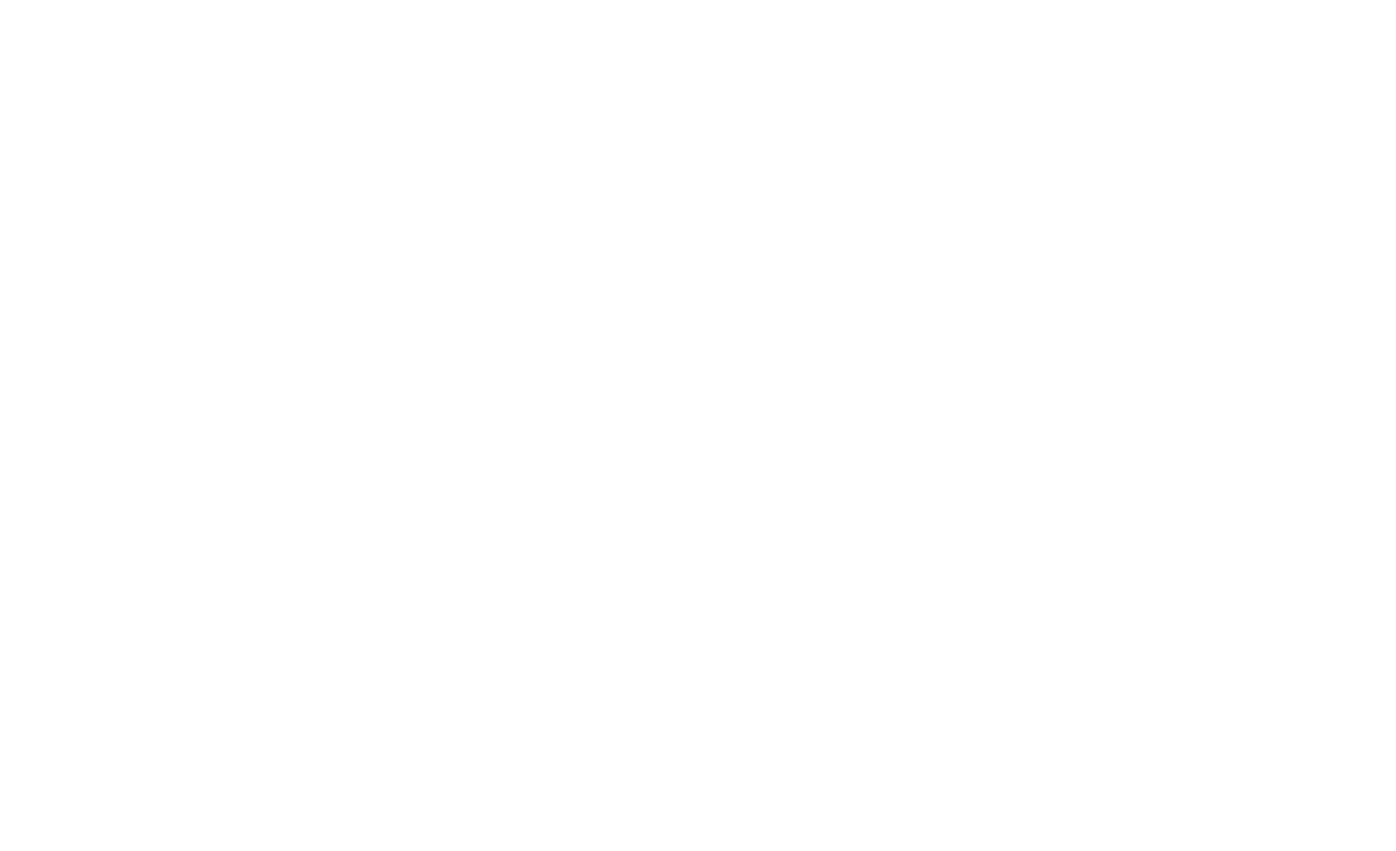
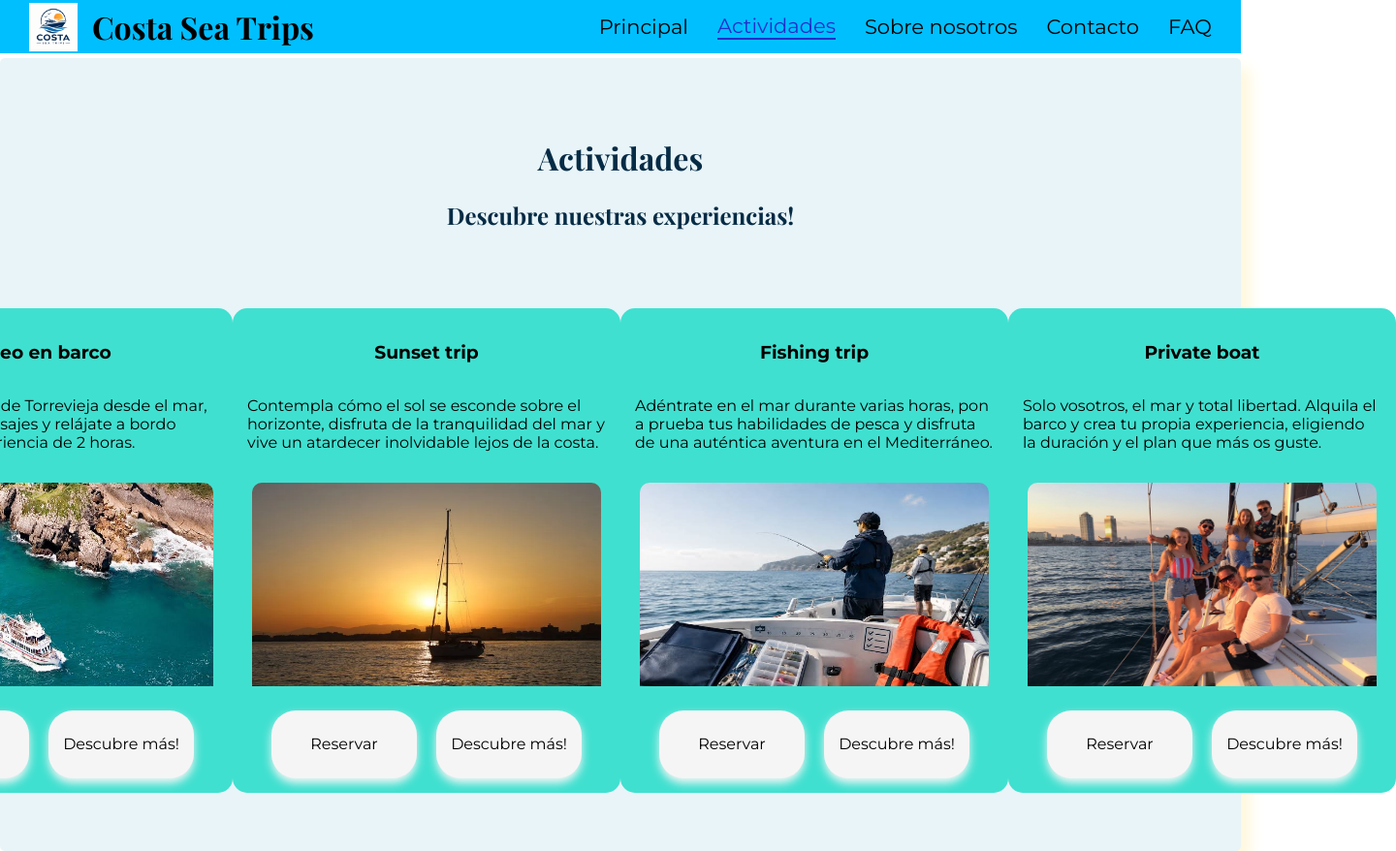
Before and after one commit to Deezer7/CostaSeaTrips, a website: page actividades.html in a window 1280 px wide. Shown: the whole page at 97% size, 1440 px wide, since content can reach past the window. Before the commit the page ends 800 px from the top, so only its background shows below. Drawn offline with nearby package versions, Linux system fonts and the light colour scheme; a web font is replaced by a local one.

Commit message:
made a beta version of actividades page

```diff
--- a/actividades.html
+++ b/actividades.html
@@ -3,8 +3,67 @@
     <head>
         <title>Actividades</title>
         <link rel="stylesheet" href="styleAct.css">
+        <style>
+        @import url('https://fonts.googleapis.com/css2?family=Montserrat:ital,wght@0,100..900;1,100..900&family=Playfair+Display:ital,wght@0,400..900;1,400..900&display=swap');
+        </style>
     </head>
     <body>
+        <header class="hat">
 
+        <div class="brand">
+            <img class="logo" src="logo.png" alt="Costa Sea Trips">
+            <h1>Costa Sea Trips</h1>
+        </div>
+
+        <nav class="nav">
+            <a href="/">Principal</a>
+            <a href="/actividades" class="active">Actividades</a>
+            <a href="/about">Sobre nosotros </a>
+            <a href="/contact">Contacto</a>
+            <a href="/faq">FAQ</a>
+        </nav>
+
+    </header>
+        <div class="actividadesPage">
+            <div class="head">
+                <h1>Actividades</h1>
+                <h2>Descubre nuestras experiencias!</h2>
+            </div>
+            <div class="cards">
+                <div class="card">
+                    <h3>Paseo en barco</h3>
+                    <p>Descubre la costa de Torrevieja desde el mar, disfruta de sus paisajes y relájate a bordo durante una experiencia de 2 horas.</p>
+                    <img src="paseo.jpg" loading="lazy" alt="paseo">
+                    <div class="actBut">
+                        <button>Reservar</button><a href="/actividades/"><button>Descubre más!</button></a>
+                    </div>
+                </div>
+                <div class="card">
+                    <h3>Sunset trip</h3>
+                    <p>Contempla cómo el sol se esconde sobre el horizonte, disfruta de la tranquilidad del mar y vive un atardecer inolvidable lejos de la costa.</p>
+                    <img src="sunset.webp" loading="lazy" alt="sunset">
+                    <div class="actBut">
+                        <button>Reservar</button><a href="/actividades/"><button>Descubre más!</button></a>
+                    </div>
+                </div>
+                <div class="card">
+                    <h3>Fishing trip</h3>
+                    <p>Adéntrate en el mar durante varias horas, pon a prueba tus habilidades de pesca y disfruta de una auténtica aventura en el Mediterráneo.</p>
+                    <img src="fishing.jpg" loading="lazy" alt="fishing">
+                    <div class="actBut">
+                        <button>Reservar</button><a href="/actividades/"><button>Descubre más!</button></a>
+                    </div>
+
+                </div>
+                <div class="card">
+                    <h3>Private boat</h3>
+                    <p>Solo vosotros, el mar y total libertad. Alquila el barco y crea tu propia experiencia, eligiendo la duración y el plan que más os guste.</p>
+                    <img src="privado.png" loading="lazy" alt="privado">
+                    <div class="actBut">
+                        <button>Reservar</button><a href="/actividades/"><button>Descubre más!</button></a>
+                    </div>
+                </div>
+            </div>
+        </div>
     </body>
 </html>
--- a/styleAct.css
+++ b/styleAct.css
@@ -0,0 +1,164 @@
+* {
+    box-sizing: border-box;
+}
+
+a {
+    text-decoration: none;
+}
+
+body{
+
+
+
+    background-color:white;
+    margin: 0;
+
+}
+
+
+h1, h2 {
+    font-family: "Playfair Display", serif;
+}
+
+body, nav {
+    font-family: "Montserrat", sans-serif;
+}
+
+.hat {
+    position: fixed;
+    top: 0;
+    left: 0;
+
+    width: 100%;
+    height: 55px;
+
+    padding: 0 30px;
+
+    display: flex;
+    align-items: center;
+
+    background-color: deepskyblue;
+
+    z-index: 1000;
+}
+
+.brand {
+    display: flex;
+    align-items: center;
+    gap: 15px;
+     font-family: "Montserrat", sans-serif;
+}
+
+.logo {
+    width: 50px;
+    height: 50px;
+}
+
+.brand h1 {
+    margin: 0;
+}
+
+.nav {
+    display: flex;
+    align-items: center;
+    gap: 30px;
+    font-size: 21px;
+    margin-left: auto;
+}
+
+.nav a {
+    color: black;
+    text-decoration: none;
+    transition: all .3s ease;
+}
+
+.nav a:hover{
+    transform: scale(1.1);
+    color: blueviolet;
+}
+
+.actividadesPage {
+    margin-top: 60px;
+    display: flex;
+    justify-content: center;
+    flex-direction: column;
+    background-color: #E8F4F8;
+    padding: 60px;
+    box-shadow: 10px 10px 15px cornsilk;
+    border-radius: 5px;
+
+}
+
+.head {
+    text-align: center;
+    margin-bottom: 60px;
+    color: #062B45;
+
+}
+
+.nav a.active {
+    color: #242fca;
+    border-bottom: 2px solid #242fca;
+}
+
+.cards {
+    display: grid;
+    grid-template-columns: 1fr 1fr 1fr 1fr;
+    align-items: center;
+    justify-content: center;
+}
+
+
+
+.card {
+    width: 400px;
+    height: 500px;
+    display: flex;
+    background-color: turquoise;
+    border-radius: 15px;
+    padding: 15px    ;
+    flex-direction: column;
+    align-items: center;
+}
+
+.card img {
+    width: 360px;
+    height: 220px;
+    margin: auto 0;
+    padding-bottom: 10px;
+    border-radius: 10px;
+}
+
+.card button {
+
+    display: flex;
+    flex-direction: column;
+    justify-content: center;
+    align-items: center;
+    width: 150px;
+    height: 70px;
+    border-radius: 25px;
+    border: none;
+    box-shadow: 0 5px 10px whitesmoke;
+
+    font-size: 16px;
+    background-color: whitesmoke;
+    font-family: "Montserrat", sans-serif;
+    color: rgb(0, 0, 0);
+    transition: all .3s ease;
+
+}
+
+.card button:hover {
+    transform: scale(1.05);
+    filter: brightness(80%);
+}
+
+
+
+.actBut {
+    display: grid;
+    grid-template-columns: 1fr 1fr;
+    gap: 20px;
+    text-decoration: none;
+}
```
